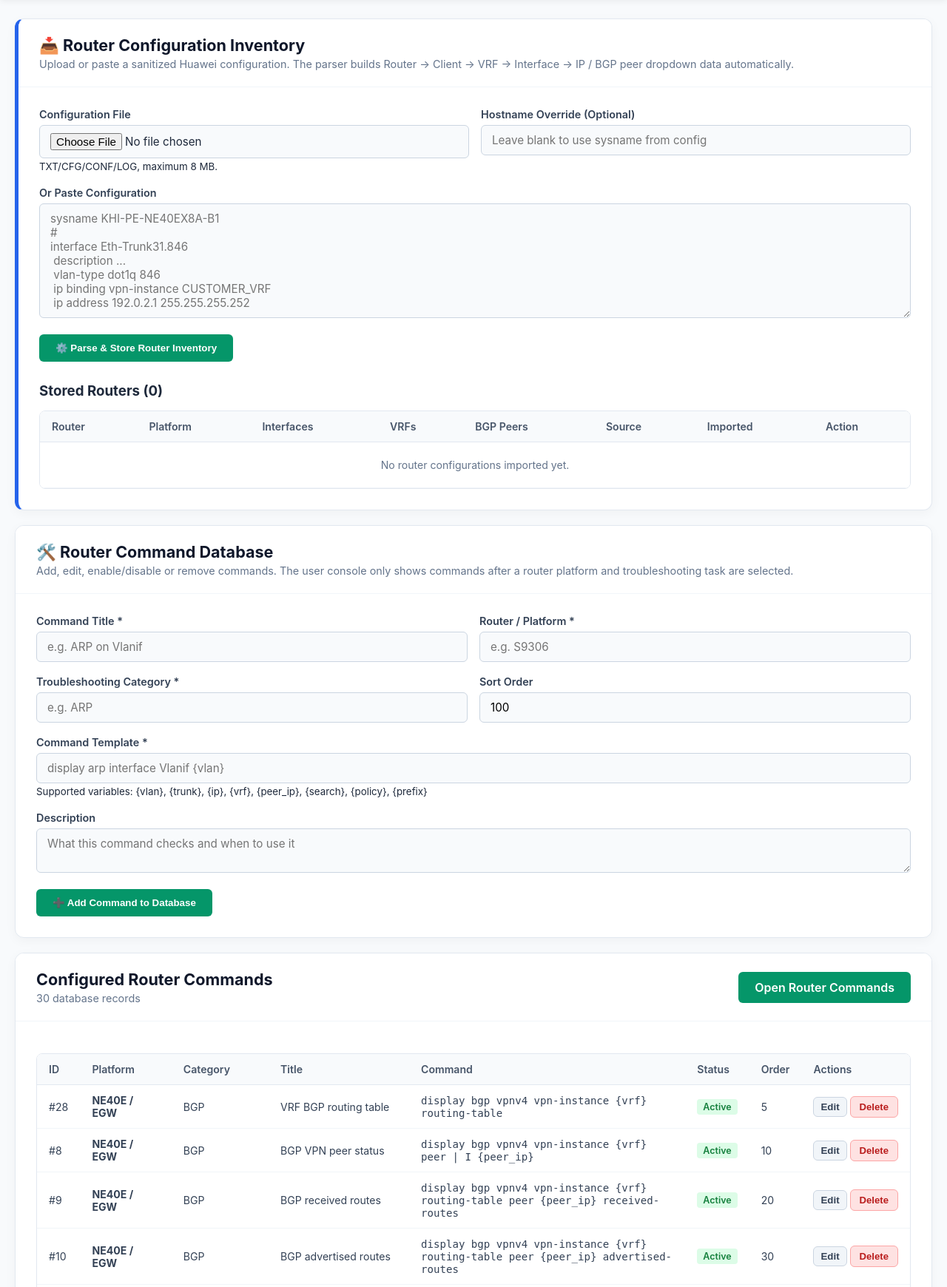
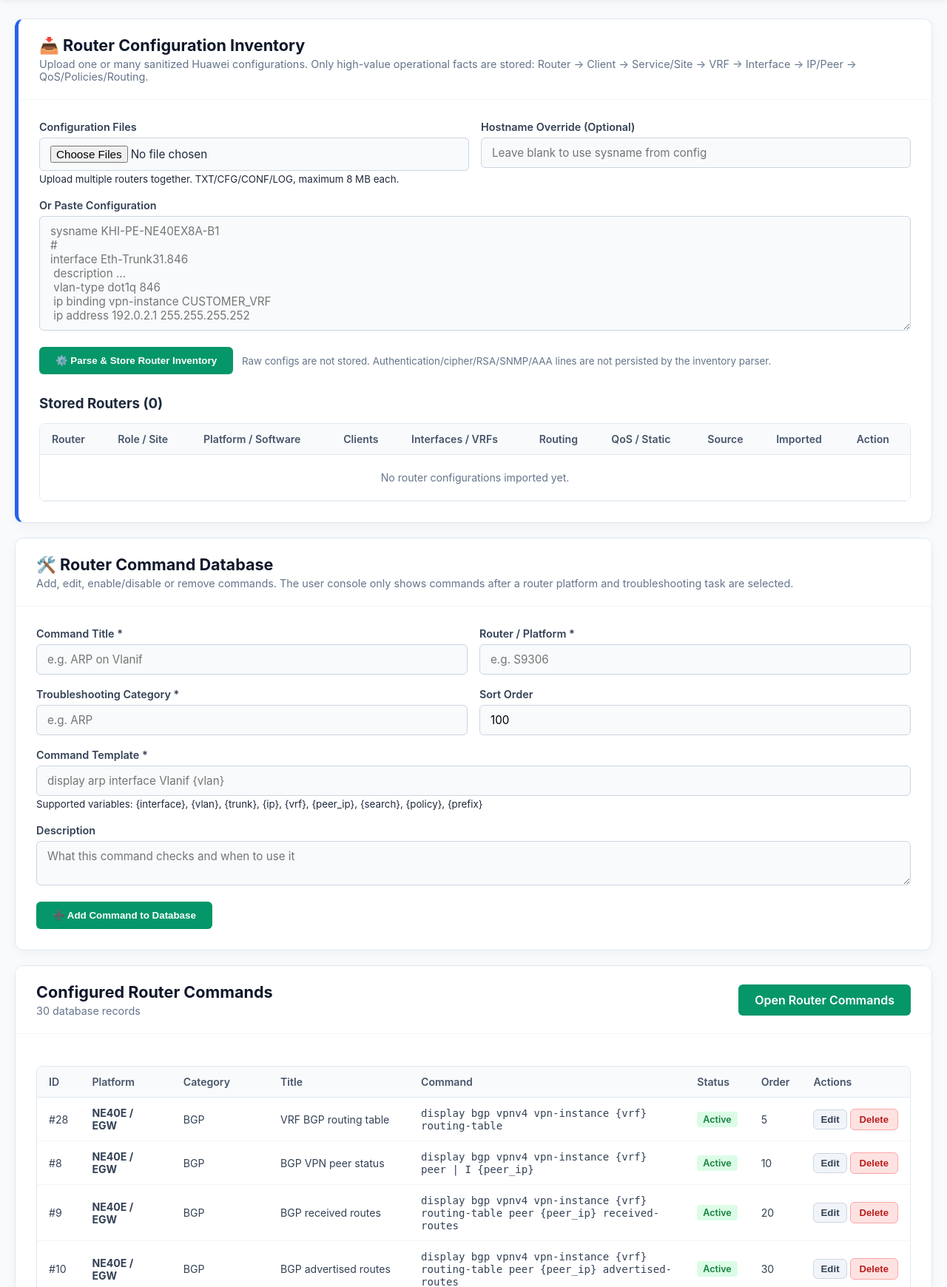
Before and after one commit to itsnasiralii/smartportal, a PHP site: page /admin.php in a window 1280 px wide, after a click on "🛠️ Router Commands". Shown: the part 153-1893 px from the top of the page at 74% size. Run offline with PHP 8.4, Linux system fonts and the light colour scheme; the visitor is signed in with stand-in values (Sample User, id 1).

Commit message:
Support batch router imports and richer inventory summaries

```diff
--- a/admin.php
+++ b/admin.php
@@ -239,46 +239,84 @@
     }
 }
 
-// IMPORT SANITIZED ROUTER CONFIGURATION INTO INVENTORY
+// IMPORT SANITIZED ROUTER CONFIGURATION(S) INTO INVENTORY
 if ($authenticated && $_SERVER['REQUEST_METHOD'] === 'POST' && ($_POST['action'] ?? '') === 'import_router_config') {
     $active_admin_tab = 'tab-admin-router';
     $hostnameOverride = trim($_POST['inventory_hostname'] ?? '');
-    $configText = trim($_POST['router_config_text'] ?? '');
-    $sourceName = 'Pasted configuration';
+    $pastedConfig = trim($_POST['router_config_text'] ?? '');
+    $imports = [];
+    $errors = [];
 
-    if (!empty($_FILES['router_config_file']['name'])) {
-        $upload = $_FILES['router_config_file'];
-        if (($upload['error'] ?? UPLOAD_ERR_NO_FILE) !== UPLOAD_ERR_OK) {
-            $status_msg = 'Router configuration upload failed.';
-        } elseif (($upload['size'] ?? 0) > 8 * 1024 * 1024) {
-            $status_msg = 'Router configuration file must be smaller than 8 MB.';
-        } else {
-            $sourceName = basename((string)$upload['name']);
-            $configText = (string)file_get_contents($upload['tmp_name']);
+    $uploadedNames = $_FILES['router_config_files']['name'] ?? [];
+    $uploadedTemps = $_FILES['router_config_files']['tmp_name'] ?? [];
+    $uploadedSizes = $_FILES['router_config_files']['size'] ?? [];
+    $uploadedErrors = $_FILES['router_config_files']['error'] ?? [];
+
+    if (!is_array($uploadedNames)) {
+        $uploadedNames = [$uploadedNames];
+        $uploadedTemps = [$uploadedTemps];
+        $uploadedSizes = [$uploadedSizes];
+        $uploadedErrors = [$uploadedErrors];
+    }
+
+    foreach ($uploadedNames as $idx => $name) {
+        if (trim((string)$name) === '') continue;
+        $error = $uploadedErrors[$idx] ?? UPLOAD_ERR_NO_FILE;
+        $size = (int)($uploadedSizes[$idx] ?? 0);
+        $tmp = (string)($uploadedTemps[$idx] ?? '');
+
+        if ($error !== UPLOAD_ERR_OK) {
+            $errors[] = basename((string)$name) . ': upload failed';
+            continue;
+        }
+        if ($size <= 0 || $size > 8 * 1024 * 1024) {
+            $errors[] = basename((string)$name) . ': file must be between 1 byte and 8 MB';
+            continue;
+        }
+
+        $contents = (string)file_get_contents($tmp);
+        if (trim($contents) === '') {
+            $errors[] = basename((string)$name) . ': empty configuration';
+            continue;
+        }
+
+        try {
+            // Hostname override is only safe for a single import; batch files use their own sysname.
+            $override = count(array_filter($uploadedNames)) === 1 && $pastedConfig === '' ? $hostnameOverride : '';
+            $imports[] = router_import_config($pdo, $contents, basename((string)$name), $override);
+        } catch (Throwable $e) {
+            error_log((string)$e);
+            $errors[] = basename((string)$name) . ': parser/import error';
         }
     }
 
-    if ($status_msg === '') {
-        if ($configText === '') {
-            $status_msg = 'Upload a router configuration file or paste the configuration text.';
+    if ($pastedConfig !== '') {
+        try {
+            $imports[] = router_import_config($pdo, $pastedConfig, 'Pasted configuration', $hostnameOverride);
+        } catch (Throwable $e) {
+            error_log((string)$e);
+            $errors[] = 'Pasted configuration: parser/import error';
+        }
+    }
+
+    if (!$imports && !$errors) {
+        $status_msg = 'Upload one or more router configuration files or paste a configuration.';
     } else {
-            try {
-                $summary = router_import_config($pdo, $configText, $sourceName, $hostnameOverride);
-                $status_msg = sprintf(
-                    'Imported %s (%s): %d interfaces, %d VRFs, %d BGP peers, %d prefix lists and %d route policies.',
+        $parts = [];
+        foreach ($imports as $summary) {
+            $parts[] = sprintf(
+                '%s: %d clients, %d interfaces, %d VRFs, %d BGP peers, %d QoS profiles, %d static routes',
                 $summary['hostname'],
-                    $summary['platform'],
+                $summary['clients'],
                 $summary['interfaces'],
                 $summary['vrfs'],
                 $summary['bgp_peers'],
-                    $summary['prefix_lists'],
-                    $summary['route_policies']
+                $summary['qos_profiles'],
+                $summary['static_routes']
             );
-            } catch (Throwable $e) {
-                error_log((string)$e);
-                $status_msg = 'Router configuration could not be imported. Check the configuration format and server log.';
         }
-        }
+        if ($errors) $parts[] = 'Warnings: ' . implode('; ', $errors);
+        $status_msg = implode(' | ', $parts);
     }
 }
 
@@ -314,15 +352,17 @@
 $nms_zte_count = $authenticated ? (int)$pdo->query("SELECT COUNT(*) FROM nms_clients WHERE is_zte = 1")->fetchColumn() : 0;
 $router_commands_admin = $authenticated ? $pdo->query("SELECT * FROM router_commands ORDER BY platform COLLATE NOCASE, category COLLATE NOCASE, sort_order ASC, title COLLATE NOCASE")->fetchAll() : [];
 $router_devices_admin = $authenticated ? $pdo->query("
-    SELECT d.id, d.hostname, d.platform, d.source_name, d.imported_at,
-           COUNT(DISTINCT i.id) AS interface_count,
-           COUNT(DISTINCT v.id) AS vrf_count,
-           COUNT(DISTINCT p.id) AS peer_count
+    SELECT d.id, d.hostname, d.platform, d.role, d.site_code, d.software_version, d.router_id, d.bgp_asn,
+           d.source_name, d.imported_at,
+           (SELECT COUNT(*) FROM router_interfaces i WHERE i.device_id = d.id) AS interface_count,
+           (SELECT COUNT(DISTINCT client_name) FROM router_interfaces i WHERE i.device_id = d.id AND TRIM(COALESCE(client_name,'')) <> '') AS client_count,
+           (SELECT COUNT(*) FROM router_vrfs v WHERE v.device_id = d.id) AS vrf_count,
+           (SELECT COUNT(*) FROM router_bgp_peers p WHERE p.device_id = d.id) AS peer_count,
+           (SELECT COUNT(*) FROM router_qos_profiles q WHERE q.device_id = d.id) AS qos_count,
+           (SELECT COUNT(*) FROM router_static_routes s WHERE s.device_id = d.id) AS static_route_count,
+           (SELECT COUNT(*) FROM router_ospf_processes o WHERE o.device_id = d.id) AS ospf_count,
+           (SELECT COUNT(*) FROM router_isis_processes x WHERE x.device_id = d.id) AS isis_count
     FROM router_devices d
-    LEFT JOIN router_interfaces i ON i.device_id = d.id
-    LEFT JOIN router_vrfs v ON v.device_id = d.id
-    LEFT JOIN router_bgp_peers p ON p.device_id = d.id
-    GROUP BY d.id
     ORDER BY d.hostname COLLATE NOCASE
 ")->fetchAll() : [];
 ?>
@@ -858,7 +898,7 @@
                 <div class="panel-card" style="margin-bottom:20px; border-left:5px solid #2563eb;">
                     <div class="panel-header">
                         <h2>📥 Router Configuration Inventory</h2>
-                        <p>Upload or paste a sanitized Huawei configuration. The parser builds Router → Client → VRF → Interface → IP / BGP peer dropdown data automatically.</p>
+                        <p>Upload one or many sanitized Huawei configurations. Only high-value operational facts are stored: Router → Client → Service/Site → VRF → Interface → IP/Peer → QoS/Policies/Routing.</p>
                     </div>
                     <div class="panel-body">
                         <form method="POST" action="admin.php" enctype="multipart/form-data">
@@ -867,9 +907,9 @@
 
                             <div class="form-row">
                                 <div class="form-group col-half">
-                                    <label>Configuration File</label>
-                                    <input type="file" name="router_config_file" accept=".txt,.cfg,.conf,.log">
-                                    <small>TXT/CFG/CONF/LOG, maximum 8 MB.</small>
+                                    <label>Configuration Files</label>
+                                    <input type="file" name="router_config_files[]" accept=".txt,.cfg,.conf,.log" multiple>
+                                    <small>Upload multiple routers together. TXT/CFG/CONF/LOG, maximum 8 MB each.</small>
                                 </div>
                                 <div class="form-group col-half">
                                     <label>Hostname Override (Optional)</label>
@@ -882,7 +922,10 @@
                                 <textarea name="router_config_text" rows="7" placeholder="sysname KHI-PE-NE40EX8A-B1&#10;#&#10;interface Eth-Trunk31.846&#10; description ...&#10; vlan-type dot1q 846&#10; ip binding vpn-instance CUSTOMER_VRF&#10; ip address 192.0.2.1 255.255.255.252"></textarea>
                             </div>
 
+                            <div style="display:flex; align-items:center; gap:12px; flex-wrap:wrap;">
                                 <button type="submit" class="btn-primary">⚙️ Parse &amp; Store Router Inventory</button>
+                                <small style="color:#64748b;">Raw configs are not stored. Authentication/cipher/RSA/SNMP/AAA lines are not persisted by the inventory parser.</small>
+                            </div>
                         </form>
 
                         <h3 style="margin:28px 0 12px;">Stored Routers (<?= count($router_devices_admin ?? []) ?>)</h3>
@@ -891,10 +934,12 @@
                                 <thead>
                                     <tr>
                                         <th>Router</th>
-                                        <th>Platform</th>
-                                        <th>Interfaces</th>
-                                        <th>VRFs</th>
-                                        <th>BGP Peers</th>
+                                        <th>Role / Site</th>
+                                        <th>Platform / Software</th>
+                                        <th>Clients</th>
+                                        <th>Interfaces / VRFs</th>
+                                        <th>Routing</th>
+                                        <th>QoS / Static</th>
                                         <th>Source</th>
                                         <th>Imported</th>
                                         <th>Action</th>
@@ -903,11 +948,19 @@
                                 <tbody>
                                 <?php foreach (($router_devices_admin ?? []) as $device): ?>
                                     <tr>
-                                        <td><strong><?= htmlspecialchars($device['hostname']) ?></strong></td>
-                                        <td><?= htmlspecialchars($device['platform'] ?: 'Huawei') ?></td>
-                                        <td><?= (int)$device['interface_count'] ?></td>
-                                        <td><?= (int)$device['vrf_count'] ?></td>
-                                        <td><?= (int)$device['peer_count'] ?></td>
+                                        <td>
+                                            <strong><?= htmlspecialchars($device['hostname']) ?></strong>
+                                            <div style="font-size:11px;color:#64748b;"><?= htmlspecialchars($device['router_id'] ?: 'No router-id') ?><?= !empty($device['bgp_asn']) ? ' • AS' . htmlspecialchars($device['bgp_asn']) : '' ?></div>
+                                        </td>
+                                        <td><?= htmlspecialchars(trim(($device['site_code'] ?: '') . ' ' . ($device['role'] ?: 'Router'))) ?></td>
+                                        <td>
+                                            <?= htmlspecialchars($device['platform'] ?: 'Huawei') ?>
+                                            <div style="font-size:11px;color:#64748b;"><?= htmlspecialchars($device['software_version'] ?: '—') ?></div>
+                                        </td>
+                                        <td><?= (int)$device['client_count'] ?></td>
+                                        <td><?= (int)$device['interface_count'] ?> / <?= (int)$device['vrf_count'] ?></td>
+                                        <td><?= (int)$device['peer_count'] ?> BGP • <?= (int)$device['ospf_count'] ?> OSPF • <?= (int)$device['isis_count'] ?> IS-IS</td>
+                                        <td><?= (int)$device['qos_count'] ?> QoS • <?= (int)$device['static_route_count'] ?> static</td>
                                         <td><?= htmlspecialchars($device['source_name'] ?: '—') ?></td>
                                         <td><?= htmlspecialchars($device['imported_at'] ?: '—') ?></td>
                                         <td>
@@ -920,7 +973,7 @@
                                     </tr>
                                 <?php endforeach; ?>
                                 <?php if (empty($router_devices_admin)): ?>
-                                    <tr><td colspan="8" style="text-align:center; padding:22px; color:#64748b;">No router configurations imported yet.</td></tr>
+                                    <tr><td colspan="10" style="text-align:center; padding:22px; color:#64748b;">No router configurations imported yet.</td></tr>
                                 <?php endif; ?>
                                 </tbody>
                             </table>
@@ -960,7 +1013,7 @@
                             <div class="form-group">
                                 <label>Command Template *</label>
                                 <input type="text" name="router_template" required placeholder="display arp interface Vlanif {vlan}">
-                                <small>Supported variables: {vlan}, {trunk}, {ip}, {vrf}, {peer_ip}, {search}, {policy}, {prefix}</small>
+                                <small>Supported variables: {interface}, {vlan}, {trunk}, {ip}, {vrf}, {peer_ip}, {search}, {policy}, {prefix}</small>
                             </div>
                             <div class="form-group">
                                 <label>Description</label>
```
Lines whose indentation alone changed are shown as unchanged.
